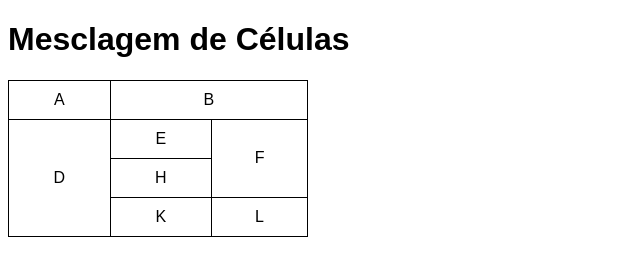
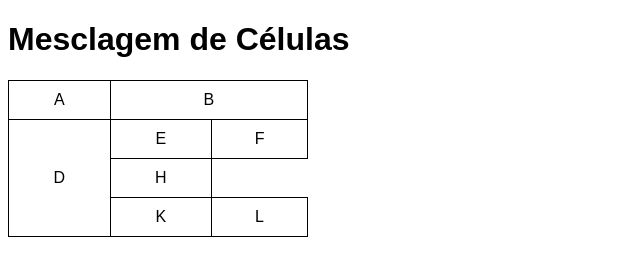
Before and after one commit to leonardoaugustosouza/Html-Css, a plain HTML site: page exercicios/ex026/tabela003.html in a window 1280 px wide. Shown: the full height of the page, 0-640 px from the left. Drawn offline with Linux system fonts and the light colour scheme.

Commit message:
Update tabela003.html

```diff
--- a/exercicios/ex026/tabela003.html
+++ b/exercicios/ex026/tabela003.html
@@ -33,7 +33,7 @@
             <tr>
                 <td rowspan="3">D</td>
                 <td>E</td>
-                <td rowspan="2">F</td>
+                <td rowspan="">F</td>
             </tr>
             <tr>
 
```
